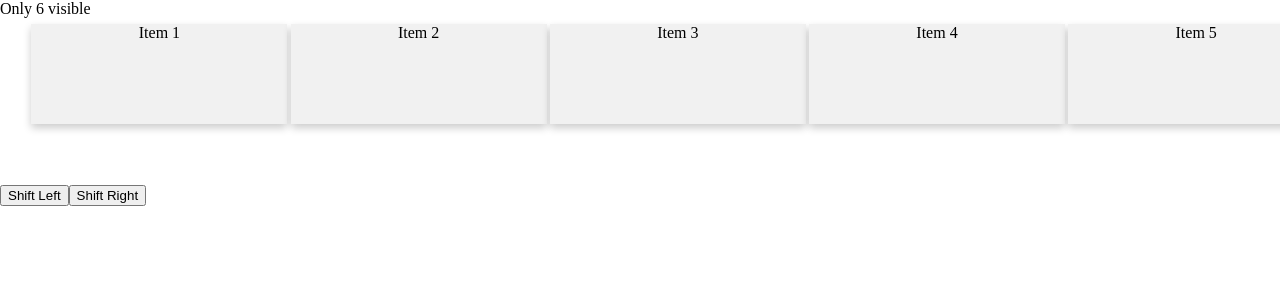
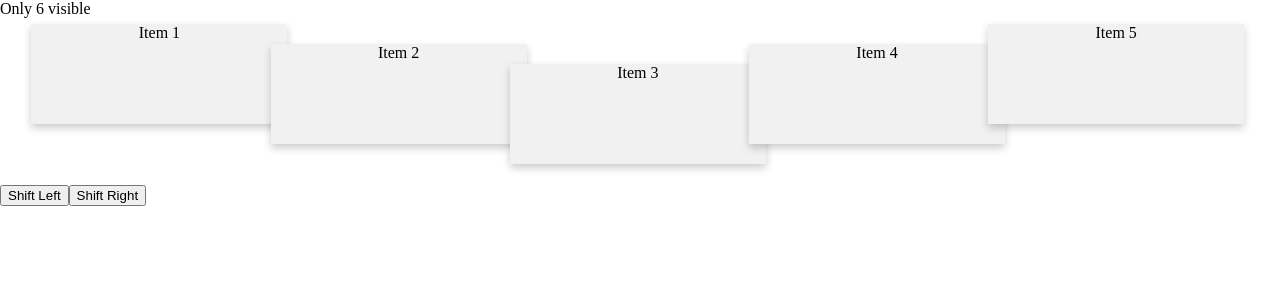
Before and after one commit to mayk93/react-perspective-carousel, a Next.js app in the folder react-perspective-carousel-app/: page / in a window 1280 px wide. Shown: the top 300 px of the page. Built offline with nearby package versions, Linux system fonts and the light colour scheme.

Commit message:
Working on the circular slice implementation

```diff
--- a/react-perspective-carousel-app/src/Slider/Slider.jsx
+++ b/react-perspective-carousel-app/src/Slider/Slider.jsx
@@ -1,193 +1,153 @@
 import React, { useState, useEffect } from 'react';
-import { useGesture, useDrag } from 'react-use-gesture';
-import { animated, interpolate, useSprings } from 'react-spring';
+import { useDrag } from 'react-use-gesture';
+import { animated, useSprings } from 'react-spring';
 import debounce from 'lodash.debounce';
 
-// let originalX = [], originalY = [], originalZ = [];
+const zip = (...arrays) => [...arrays[0]].map((_, index) => arrays.map(array => array[index]));
 
-/* Start Utils */
-const shiftLeft = (array, shiftBy = 1) => array = array.concat(array.splice(0, shiftBy));
-const shiftRight = (array, shiftBy = 1) => shiftLeft(array, array.length - shiftBy);
-const zip = (...arrays) => [...arrays[0]].map((_, index) => arrays.map(array => array[index]));
-const clamp = (value, min, max) => {
-  if (value < min) {
-    return min;
-  } else if (value > max) {
-    return max;
+const splitMiddle = (start, end, total) => {
+  const distance = total - start + end;
+  const toMiddle = parseInt(distance / 2);
+
+  if (start + toMiddle >= total) {
+    return start + toMiddle - total;
   }
-  return value;
+  return start + toMiddle;
 };
-/* End Utils */
 
-/* Start Logic Utils */
-// const springLogicBuilder = ({ visible, total, offset, visibleSlidesPercentage }) => {
-//   let start = offset;
-//   let end = (offset + visible) % total - 1;
-//
-//   if (start > end) {
-//     end = [start, start = end][0];
-//   }
-//
-//   const middle = (start + end) / 2;
-//
-//   const fx = x => start <= x && x <= end ? x - offset : null;
-//   const fy = x => {
-//     if (start <= x && x <= middle) {
-//       return x - offset;
-//     } else if (x > middle && x <= end) {
-//       return end - x;
-//     }
-//     return null;
-//   };
-//   const fz = x => {
-//     if (x === middle) {
-//       return 0;
-//     } else if (start <= x && x < middle) {
-//       return -1 * (middle - x);
-//     } else if (x > middle && x <= end) {
-//       return -1 * (x - middle);
-//     }
-//     return null;
-//   };
-//   const fd = x => start <= x && x <= end ? 'initial' : 'none';
-//
-//   const springLogic = index => {
-//     const x = fx(index);
-//     const y = fy(index);
-//     const z = fz(index);
-//     const display = fd(index);
-//
-//     const realX = -1 * visibleSlidesPercentage * x;
-//     const realY = visibleSlidesPercentage * y;
-//
-//     return {
-//       x: realX,
-//       y: realY,
-//       zIndex: z,
-//       scale: 1,
-//       display,
-//       immediate: key => key === 'zIndex' ? true : false
-//     };
-//   };
-//
-//   return { springLogic, fx, fy, fz, fd };
-// };
-/* End Logic Utils */
+const circularMiddle = (givenStart, givenEnd, total) => {
+  const start = givenStart.value !== undefined ? givenStart.value : givenStart;
+  const end = givenEnd.value !== undefined ? givenEnd.value : givenEnd;
 
-/* Start UI Components */
-// dragBind
-// {...dragBind()}
-//  x, y, zIndex, scale, display
-// x, y, zIndex, scale, display
-const Card = ({ id, text, computedStyle }) => (
+  const type = end - start > 0 ? 0 : 1;
+  return type === 1 ? splitMiddle(start, end, total) : parseInt((start + end) / 2);
+};
+
+Array.prototype.circularSlice = function (start, end) {
+  if (start < end) {
+    return this.slice(start, end);
+  }
+  return [...this.slice(start, this.length), ...this.slice(0, end)];
+};
+
+class CircularNumber {
+  constructor ({ start = 0, end = 0, defaultValue = 0 }) {
+    this.start = start;
+    this.end = end;
+    this.value = defaultValue;
+  }
+
+  add (value = 1) {
+    const { start, end } = this;
+
+    if (this.value + value >= end) {
+      this.value = (this.value + value) % end;
+    } else if (this.value + value < start) {
+      this.value = end - Math.abs((this.value + value) % end);
+    } else {
+      this.value = this.value + value;
+    }
+  }
+}
+
+// { visible, total, offset }
+const springLogicBuilder = ({ start, end, usedVisible, visibleSlidesPercentage }) => {
+  const circularX = new CircularNumber({ start, end });
+
+  const fx = index => {
+    const result = circularX.value;
+    circularX.add(1);
+    return result;
+  };
+  const fy = index => {
+    const startValue = start.value;
+    const endValue = end.value;
+
+    const middle = circularMiddle(start, end, usedVisible);
+
+    if (startValue <= index && index <= middle) {
+      return index - startValue;
+    } else if (index > middle && index <= endValue) {
+      return endValue - index - 1;
+    }
+    throw Error('This case should not be reached');
+  };
+
+  const scaleX = x => -1 * x * visibleSlidesPercentage;
+  const scaleY = y => y * visibleSlidesPercentage;
+
+  // const fz = x => {
+  //   if (x === middle) {
+  //     return 0;
+  //   } else if (start <= x && x < middle) {
+  //     return -1 * (middle - x);
+  //   } else if (x > middle && x <= end) {
+  //     return -1 * (x - middle);
+  //   }
+  //   return null;
+  // };
+  // const fd = x => start <= x && x <= end ? 'initial' : 'none';
+
+  const springLogic = index => {
+    const x = scaleX(fx(index));
+    const y = scaleY(fy(index));
+    // const z = fz(index);
+    // const display = fd(index);
+
+    // y: realY,
+    // zIndex: z,
+    // scale: 1,
+    // display,
+
+    return {
+      x,
+      y,
+      immediate: key => key === 'zIndex' ? true : false
+    };
+  };
+
+  return { springLogic, fx }; // , fy, fz, fd
+};
+
+const Card = ({ id, text, computedStyle, x, y }) => (
   <animated.div
     key={id}
     className="slider-card"
-    style={{ ...computedStyle }}
+    style={{ ...computedStyle, x, y }}
   >
     {text}
   </animated.div>
 );
 
-/* End UI Components */
 const Slider = ({ items, visible = 5 }) => {
   const usedVisible = visible % 2 === 0 ? visible - 1 : visible;
 
   if (visible !== usedVisible) {
-    console.warn(`Using ${usedVisible}`);
+    console.warn(`Perspective carousel visible slides must be an odd number, using ${usedVisible} slides`);
   }
 
-  const [start, setStart] = useState(0);
-  const [usedItems, setItems] = useState(items.slice(start, start + usedVisible));
+  const [{ start, end }, setSliceValues] = useState({
+    start: new CircularNumber({ start: 0, end: 0 + usedVisible, defaultValue: 0 }),
+    end: new CircularNumber({ start: 0, end: 0 + usedVisible, defaultValue: 0 + usedVisible })
+  });
+  const [usedItems, setItems] = useState(items.circularSlice(start.value, end.value));
 
   const visibleSlidesPercentage = 100 / usedVisible;
   const computedStyleCard = { flex: `1 0 ${visibleSlidesPercentage}%` };
 
-  // const { springLogic, fx, fy, fz, fd } = springLogicBuilder({
-  //   visible: usedVisible, total: usedItems.length, visibleSlidesPercentage, offset: 0
-  // });
-  // const [springs, set] = useSprings(usedItems.length, springLogic);
-  //
+  const { springLogic, fx } = springLogicBuilder({
+    start, end, usedVisible, visibleSlidesPercentage
+  });
+  const [springs, set] = useSprings(usedItems.length, springLogic);
 
-  const shiftLogic = value => () => {
-    const rawStart = (start + value) % usedVisible;
-    const newStart = rawStart < 0 ? usedVisible - rawStart : rawStart;
-    const newEnd = newStart + usedVisible;
+  const moveLeft = () => console.log('Left');
+  const moveRight = () => console.log('Right');
 
-    setStart(newOffset);
-    setItems(items.slice(newStart, newEnd));
-  };
-  const moveLeft = debounce(shiftLogic(1), 100);
-  const moveRight = debounce(shiftLogic(-1), 100);
-  //
-  // // Lots of work to do on this one
-  // const yMovement = ({ oldY, mx, dx, dampen, index, target }) => {
-  //   const middle = parseInt(usedVisible / 2);
-  //   const draggedLeft = dx < 0;
-  //   const draggedRight = dx > 0;
-  //   if (index === middle) {
-  //     if (draggedLeft) {
-  //       return clamp(oldY + mx * dampen, 0, oldY);
-  //     } else if (draggedRight) {
-  //       return clamp(oldY - mx * dampen, 0, oldY);
-  //     }
-  //     return fy(target);
-  //   } else if (index < middle) {
-  //     return 0;
-  //   } else {
-  //     return 0;
-  //   }
-  // };
-
-  // I think this needs isRange as well
-  // const dChange = (t, d) => 0 + d <= t && t <= 5 + d ? 'initial' : 'none';
-
-  // const onDragBuilder = ({ index }) => {
-  //   const onDrag = state => set(springIndex => {
-  //     // down
-  //     const { dragging, movement, direction, elapsedTime } = state;
-  //     const [mx] = movement;
-  //     const [dx] = direction;
-  //
-  //     const dampen = elapsedTime / (1500 * visibleSlidesPercentage * 2);
-  //     const stepsMoved = clamp(parseInt(mx * dampen), -usedVisible, usedVisible);
-  //     const target = clamp(
-  //       stepsMoved < 0 ? usedVisible + stepsMoved : index + stepsMoved,
-  //       0,
-  //       usedVisible - 1
-  //     );
-  //
-  //     const oldState = springLogic(index);
-  //     const targetState = springLogic(target);
-  //     const otherCardState = springLogic(springIndex);
-  //
-  //     if (index === springIndex) {
-  //       if (dragging) {
-  //         return {
-  //           ...oldState,
-  //           x: oldState.x + mx,
-  //           y: yMovement({ oldY: oldState.y, mx, dx, dampen, index, target }),
-  //           zIndex: dragging ? 10 : fz(index),
-  //           scale: dragging ? 1.3 : 1
-  //         };
-  //       } else {
-  //         console.log('Target ', target, ' state: ', targetState);
-  //         return targetState;
-  //       }
-  //     }
-  //     return otherCardState;
-  //   });
-  //   return onDrag;
-  // };
-
-  // const dragBinds = usedItems.map((_, index) => useDrag(onDragBuilder({ index })));
-
-  // springs, dragBinds
   return (
     <>
       <div className="slider-container">
-        {zip(usedItems).map(([item]) => (
-          <Card key={item.id} computedStyle={computedStyleCard} {...item} />
+        {zip(usedItems, springs).map(([item, spring]) => (
+          <Card key={item.id} computedStyle={computedStyleCard} {...item} {...spring} />
         ))}
       </div>
       <br/><br/><br/>
```
Also changed, not shown: 2 other files (tests, documents, lock files or other folders).
